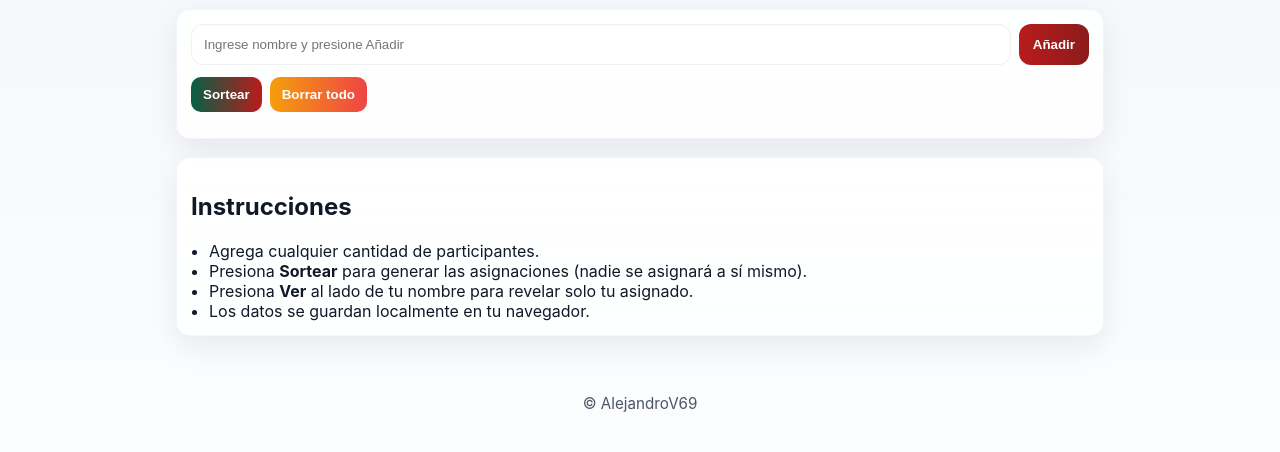
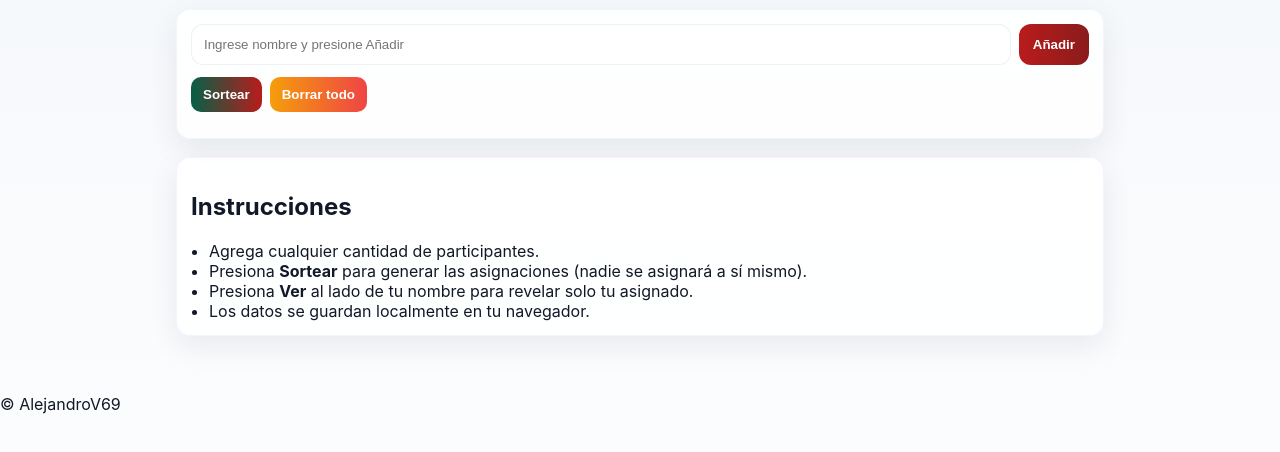
Before and after one commit to AlejandroV69/Amigo-Secreto, a plain HTML site: page index.html in a window 1280 px wide. Shown: the part 120-572 px from the top of the page. Drawn offline with Linux system fonts and the light colour scheme.

```diff
--- a/style.css
+++ b/style.css
@@ -120,9 +120,6 @@
 	100%{transform:translateY(0) scale(1);filter:brightness(0.9)}
 }
 
-/* Footer */
-.site-footer{display:block;text-align:center;color:var(--muted);font-size:0.95rem;margin:18px 0 28px 0}
-
 
 @media (max-width:600px){
 	.row{flex-direction:column}
```
Also changed, not shown: 1 other file.
